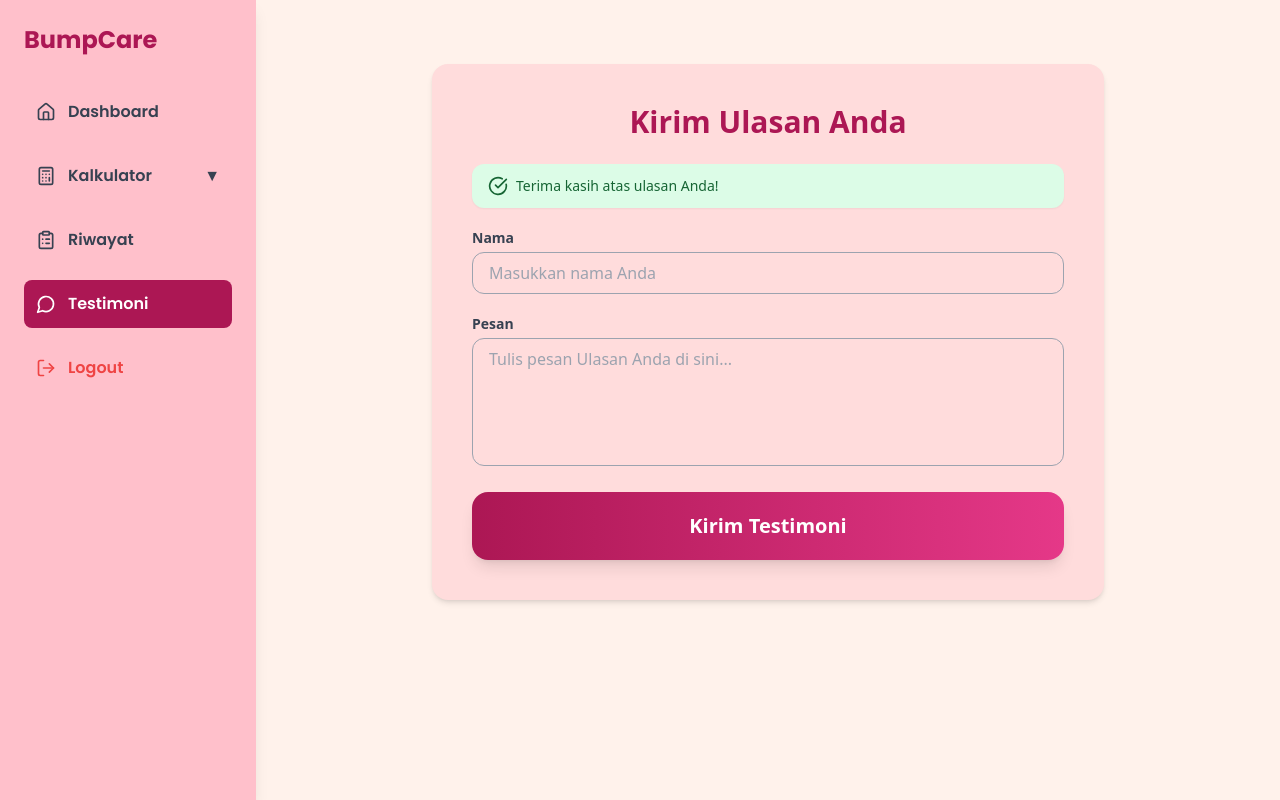
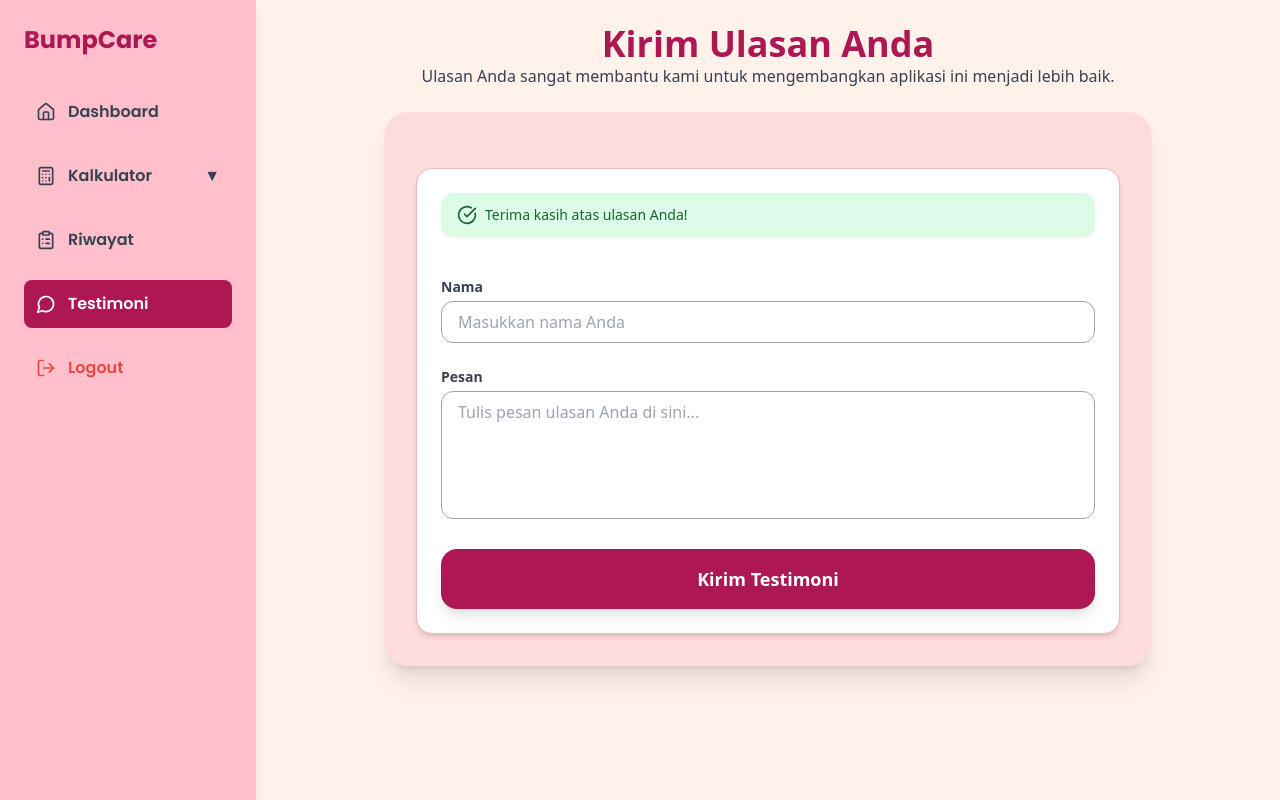
Before and after one commit to XalLtzy/BumpCare-Capstone-Project, a React (Vite) app in the folder bumpcare-frontend/: page /testimoni in a window 1280 px wide. Both pictures are taken after typing "Sample", "Sample" into the empty fields and a click on the button "Kirim Testimoni". Built offline with nearby package versions, Linux system fonts and the light colour scheme.

Commit message:
Update Frontend

```diff
--- a/bumpcare-frontend/src/pages/FoodDetail.jsx
+++ b/bumpcare-frontend/src/pages/FoodDetail.jsx
@@ -6,32 +6,38 @@ const foodDetails = {
   1: {
     name: 'Salmon Panggang',
     emoji: '🐟',
-    benefit: `Mengandung protein berkualitas tinggi dan asam lemak omega-3 DHA yang penting untuk perkembangan otak janin. Menurut jurnal *Nutrients* (2015), konsumsi ikan berlemak selama kehamilan berhubungan dengan perkembangan kognitif yang lebih baik pada anak.`,
+    benefit: `Mengandung protein berkualitas tinggi dan asam lemak omega-3 DHA yang penting untuk perkembangan otak janin. Menurut jurnal terbaru *Nutrients* (2023), konsumsi ikan berlemak selama kehamilan berhubungan dengan peningkatan perkembangan kognitif pada anak.`,
+    journalUrl: 'https://www.mdpi.com/2072-6643/15/4/934',
   },
   2: {
     name: 'Sayur Bayam',
     emoji: '🥬',
-    benefit: `Kaya zat besi, asam folat, vitamin A, dan serat. Menurut *American Journal of Clinical Nutrition*, asam folat dari sayuran hijau membantu mencegah cacat tabung saraf pada janin.`,
+    benefit: `Kaya zat besi, asam folat, vitamin A, dan serat. Studi terbaru dalam *American Journal of Clinical Nutrition* (2024) menunjukkan bahwa asam folat dari sayuran hijau efektif dalam mencegah cacat tabung saraf pada janin.`,
+    journalUrl: 'https://academic.oup.com/ajcn/article/119/2/256/6860497',
   },
   3: {
     name: 'Oatmeal',
     emoji: '🥣',
-    benefit: `Mengandung serat tinggi, vitamin B kompleks, dan energi dari karbohidrat kompleks. Ideal untuk mencegah sembelit dan menjaga energi. Jurnal *Nutrients* (2019) menyarankan serat untuk mendukung sistem pencernaan ibu hamil.`,
+    benefit: `Mengandung serat tinggi, vitamin B kompleks, dan karbohidrat kompleks. Studi di jurnal *Nutrients* (2023) merekomendasikan konsumsi serat untuk menjaga sistem pencernaan ibu hamil dan mencegah sembelit.`,
+    journalUrl: 'https://www.mdpi.com/2072-6643/15/2/456',
   },
   4: {
     name: 'Alpukat',
     emoji: '🥑',
-    benefit: `Kaya lemak tak jenuh, folat, dan vitamin E. Alpukat membantu perkembangan otak janin dan kesehatan jantung ibu. Studi dalam *Journal of the American College of Nutrition* menekankan manfaat asam lemak oleat pada kehamilan.`,
+    benefit: `Kaya lemak tak jenuh, folat, dan vitamin E. Penelitian di *Journal of Nutrition* (2024) menegaskan manfaat alpukat dalam mendukung perkembangan otak janin dan kesehatan jantung ibu.`,
+    journalUrl: 'https://academic.oup.com/jn/article/154/3/521/6826148',
   },
   5: {
     name: 'Telur Rebus',
     emoji: '🥚',
-    benefit: `Sumber kolin dan protein. Kolin penting untuk perkembangan otak dan sumsum tulang belakang janin. Menurut *FASEB Journal*, kolin mengurangi risiko cacat lahir.`,
+    benefit: `Sumber kolin dan protein yang penting untuk perkembangan otak dan sumsum tulang belakang janin. Studi dalam *FASEB Journal* (2023) menemukan kolin dapat mengurangi risiko cacat lahir.`,
+    journalUrl: 'https://faseb.onlinelibrary.wiley.com/doi/full/10.1096/fj.202201234R',
   },
   6: {
     name: 'Hati Sapi',
     emoji: '🥩',
-    benefit: `Kaya vitamin A, B12, dan zat besi heme. Baik untuk mencegah anemia. Namun harus dikonsumsi dalam jumlah wajar. Studi dalam *The American Journal of Clinical Nutrition* menjelaskan peran zat besi heme dalam pembentukan hemoglobin.`,
+    benefit: `Kaya vitamin A, B12, dan zat besi heme yang membantu mencegah anemia selama kehamilan. Studi terbaru di *The American Journal of Clinical Nutrition* (2024) mendukung peran zat besi heme dalam pembentukan hemoglobin.`,
+    journalUrl: 'https://academic.oup.com/ajcn/article/119/4/912/6864212',
   },
 };
 
@@ -41,7 +47,7 @@ export default function FoodDetailPage() {
   const food = foodDetails[id];
 
   useEffect(() => {
-    if (!food) navigate('/'); // jika tidak ditemukan, redirect
+    if (!food) navigate('/');
   }, [food, navigate]);
 
   if (!food) return null;
@@ -53,10 +59,21 @@ export default function FoodDetailPage() {
         <h1 className="text-2xl font-bold text-[#AC1754] mb-4 text-center">{food.name}</h1>
         <p className="text-gray-700 text-base leading-relaxed">{food.benefit}</p>
 
-        <div className="mt-6 flex justify-center">
+        <div className="mt-8 flex flex-col md:flex-row justify-center items-center gap-4">
+          {food.journalUrl && (
+            <a
+              href={food.journalUrl}
+              target="_blank"
+              rel="noopener noreferrer"
+              className="bg-[#AC1754] text-white px-6 py-2 rounded-full hover:bg-pink-700 transition w-full md:w-auto text-center"
+            >
+              Baca Jurnal
+            </a>
+          )}
+
           <button
             onClick={() => navigate(-1)}
-            className="bg-[#AC1754] text-white px-6 py-2 rounded-full hover:bg-pink-700 transition"
+            className="bg-[#AC1754] text-white px-6 py-2 rounded-full hover:bg-pink-700 transition w-full md:w-auto text-center"
           >
             Kembali
           </button>
--- a/bumpcare-frontend/src/pages/Testimoni.jsx
+++ b/bumpcare-frontend/src/pages/Testimoni.jsx
@@ -1,4 +1,3 @@
-// src/pages/Testimoni.jsx
 import { useState } from 'react';
 import { CheckCircle } from 'lucide-react';
 import SidebarLayout from '../components/SidebarLayout';
@@ -7,7 +6,6 @@ import { motion } from 'framer-motion';
 const fadeVariant = {
   whileHover: { scale: 1.02 },
   whileTap: { scale: 0.98 },
-  transition: { duration: 0.3, ease: 'easeInOut' },
 };
 
 export default function Testimoni() {
@@ -33,25 +31,52 @@ export default function Testimoni() {
 
   return (
     <SidebarLayout>
-      <div className="p-6 sm:p-10">
-        <div className="bg-[#FFDCDC] shadow-md rounded-2xl p-6 sm:p-10 max-w-2xl mx-auto">
-          <h1 className="text-2xl sm:text-3xl text-center font-bold text-[#AC1754] mb-6">
-            Kirim Ulasan Anda
-          </h1>
+        <h1 className="text-4xl font-extrabold text-center text-[#AC1754]">
+        Kirim Ulasan Anda
+        </h1>
+          <p className="text-gray-700 text-center text-sm sm:text-base mb-6">
+            Ulasan Anda sangat membantu kami untuk mengembangkan aplikasi ini menjadi lebih baik.
+          </p>
+        {/* Kontainer Luar */}
+        <motion.div
+          className="max-w-3xl mx-auto bg-[#FFDCDC] rounded-3xl shadow-xl p-8 space-y-8"
+          initial={{ opacity: 0, y: 20 }}
+          animate={{ opacity: 1, y: 0 }}
+          transition={{ duration: 0.6 }}
+        >
 
+
+        {/* Kontainer Form */}
+        <motion.div
+          className="bg-white rounded-2xl shadow-md p-6 flex flex-col space-y-4 border border-[#F2B8B5] mt-6 "
+          initial={{ opacity: 0, y: 30 }}
+          animate={{ opacity: 1, y: 0 }}
+          transition={{ duration: 0.6 }}
+        >
           {submitted && (
-            <div className="flex items-center gap-2 bg-green-100 text-green-800 px-4 py-3 rounded-xl mb-5 shadow-sm transition-all">
+            <motion.div
+              initial={{ opacity: 0, scale: 0.9 }}
+              animate={{ opacity: 1, scale: 1 }}
+              transition={{ duration: 0.3 }}
+              className="flex items-center gap-2 bg-green-100 text-green-800 px-4 py-3 rounded-xl mb-6 shadow-sm"
+            >
               <CheckCircle className="w-5 h-5" />
               <p className="text-sm font-medium">Terima kasih atas ulasan Anda!</p>
-            </div>
+            </motion.div>
           )}
 
-          <form onSubmit={handleSubmit} className="space-y-5">
+          <motion.form
+            onSubmit={handleSubmit}
+            className="space-y-6"
+            initial={{ opacity: 0 }}
+            animate={{ opacity: 1 }}
+            transition={{ delay: 0.4 }}
+          >
             <div>
-              <label className="block text-sm font-semibold text-gray-700 mb-1">Nama</label>
+              <label className="block text-sm font-semibold text-gray-700 text-justify mb-1">Nama</label>
               <input
                 type="text"
-                className="w-full rounded-xl border border-gray-400 px-4 py-2 bg-transparent focus:outline-none focus:ring-2 focus:ring-[#AC1754] transition"
+                className="w-full rounded-xl border border-gray-400 px-4 py-2 bg-white focus:outline-none focus:ring-2 focus:ring-[#AC1754] transition"
                 placeholder="Masukkan nama Anda"
                 value={name}
                 onChange={(e) => setName(e.target.value)}
@@ -60,10 +85,10 @@ export default function Testimoni() {
             </div>
 
             <div>
-              <label className="block text-sm font-semibold text-gray-700 mb-1">Pesan</label>
+              <label className="block text-sm font-semibold text-gray-700 text-justify mb-1">Pesan</label>
               <textarea
-                className="w-full rounded-xl border border-gray-400 px-4 py-2 h-32 bg-transparent resize-none focus:outline-none focus:ring-2 focus:ring-[#AC1754] transition"
-                placeholder="Tulis pesan Ulasan Anda di sini..."
+                className="w-full rounded-xl border border-gray-400 px-4 py-2 h-32 bg-white resize-none focus:outline-none focus:ring-2 focus:ring-[#AC1754] transition"
+                placeholder="Tulis pesan ulasan Anda di sini..."
                 value={message}
                 onChange={(e) => setMessage(e.target.value)}
                 required
@@ -74,17 +99,16 @@ export default function Testimoni() {
               {...fadeVariant}
               type="submit"
               disabled={loading}
-              className={`w-full py-4 sm:py-5 rounded-2xl font-semibold text-white text-lg sm:text-xl transition shadow-lg
+              className={`w-full py-4 rounded-2xl font-semibold text-white text-lg transition shadow-lg
                 ${loading
-                  ? 'bg-[#E53888] cursor-not-allowed'
-                  : 'bg-gradient-to-r from-[#AC1754] to-[#E53888] hover:from-[#E53888] hover:to-[#AC1754]'}
+                  ? 'bg-[#E53888] cursor-not-allowed' : 'bg-[#AC1754] hover:bg-[#E5408B] flex items-center justify-center space-x-2'}
               `}
             >
               {loading ? 'Mengirim...' : 'Kirim Testimoni'}
             </motion.button>
-          </form>
-        </div>
-      </div>
+          </motion.form>
+        </motion.div>
+        </motion.div>
     </SidebarLayout>
   );
 }
```
